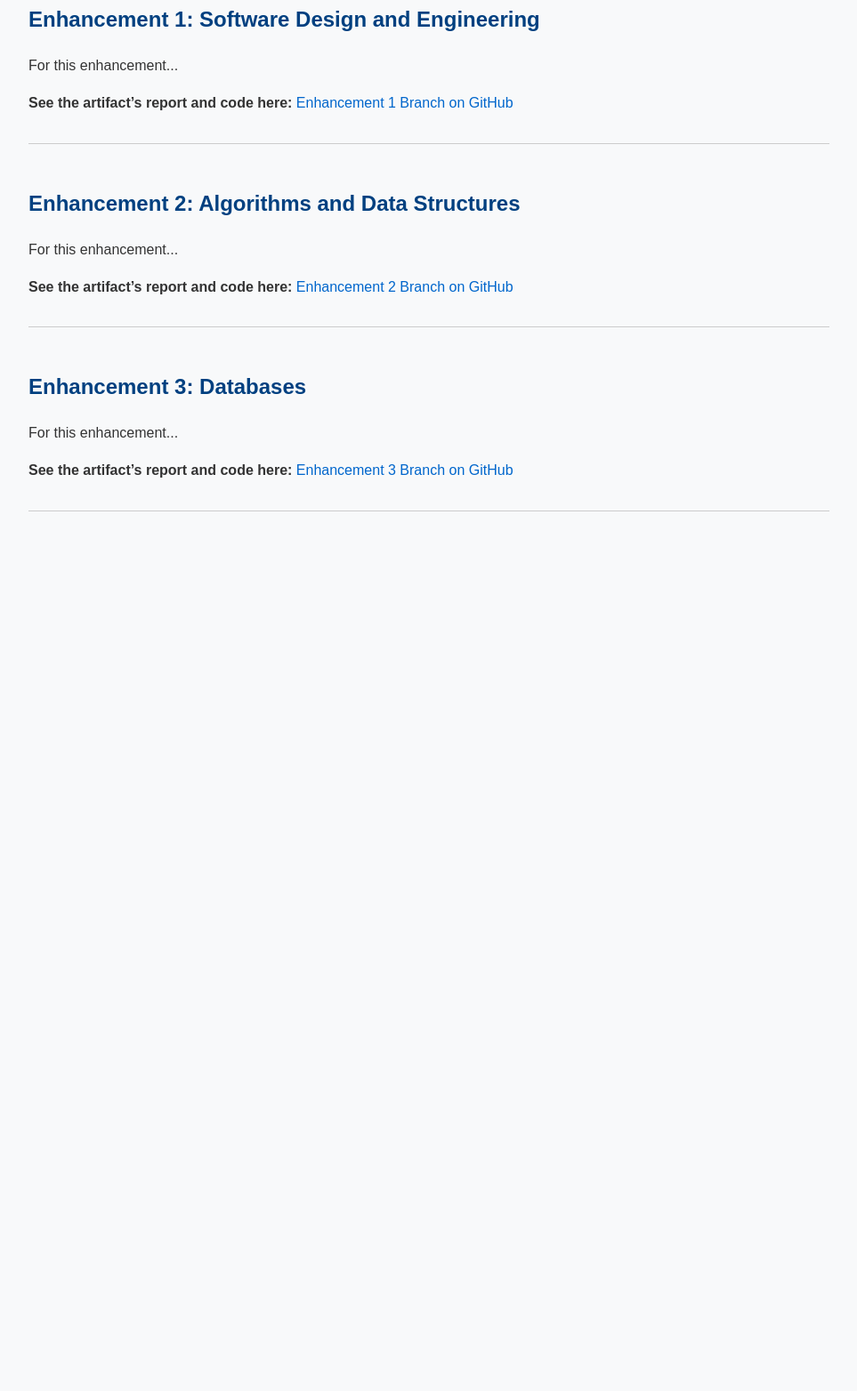
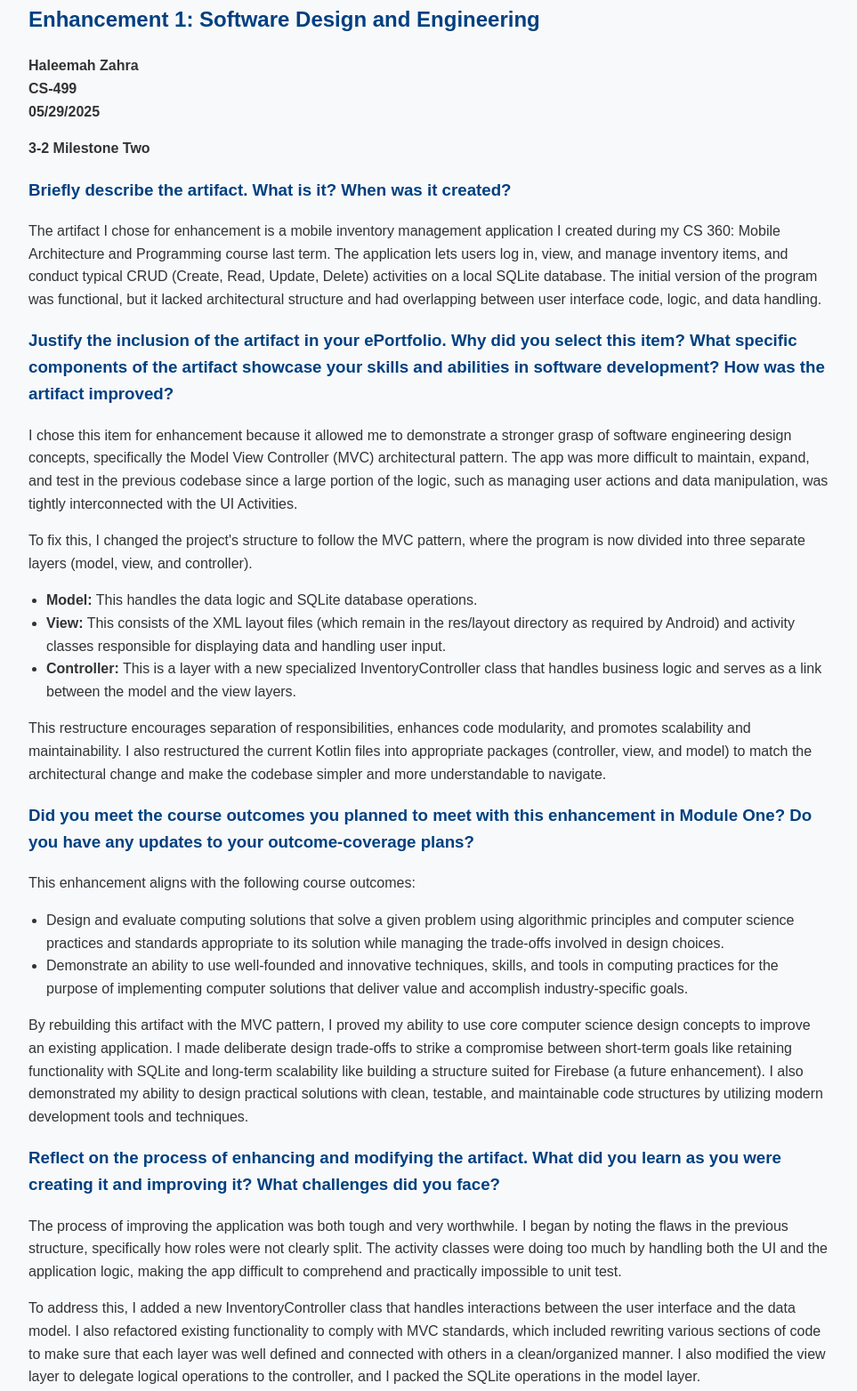
Before and after one commit to zhaleemah9/zhaleemah9.github.io, a plain HTML site: page index.html in a window 1280 px wide. Shown: the part 2319-3883 px from the top of the page at 89% size, without its empty margins (158-1121 px from the left). Before the commit the page ends 2974 px from the top, so only its background shows below. Drawn offline with Linux system fonts and the light colour scheme.

Commit message:
Update index.html

```diff
--- a/index.html
+++ b/index.html
@@ -72,11 +72,36 @@
 
   <section id="enhancement1">
     <h2>Enhancement 1: Software Design and Engineering</h2>
-    <p>
-      For this enhancement...
-    </p>
-    <p>
-      <strong>See the artifact’s report and code here:</strong>
+    <p><strong>Haleemah Zahra<br>CS-499<br>05/29/2025</strong></p>
+    <p><strong>3-2 Milestone Two</strong></p>
+    <h3>Briefly describe the artifact. What is it? When was it created?</h3>
+    <p>The artifact I chose for enhancement is a mobile inventory management application I created during my CS 360: Mobile Architecture and Programming course last term. The application lets users log in, view, and manage inventory items, and conduct typical CRUD (Create, Read, Update, Delete) activities on a local SQLite database. The initial version of the program was functional, but it lacked architectural structure and had overlapping between user interface code, logic, and data handling.</p>
+
+    <h3>Justify the inclusion of the artifact in your ePortfolio. Why did you select this item? What specific components of the artifact showcase your skills and abilities in software development? How was the artifact improved?</h3>
+    <p>I chose this item for enhancement because it allowed me to demonstrate a stronger grasp of software engineering design concepts, specifically the Model View Controller (MVC) architectural pattern. The app was more difficult to maintain, expand, and test in the previous codebase since a large portion of the logic, such as managing user actions and data manipulation, was tightly interconnected with the UI Activities.</p>
+    <p>To fix this, I changed the project's structure to follow the MVC pattern, where the program is now divided into three separate layers (model, view, and controller).</p>
+    <ul>
+      <li><strong>Model:</strong> This handles the data logic and SQLite database operations.</li>
+      <li><strong>View:</strong> This consists of the XML layout files (which remain in the res/layout directory as required by Android) and activity classes responsible for displaying data and handling user input.</li>
+      <li><strong>Controller:</strong> This is a layer with a new specialized InventoryController class that handles business logic and serves as a link between the model and the view layers.</li>
+    </ul>
+    <p>This restructure encourages separation of responsibilities, enhances code modularity, and promotes scalability and maintainability. I also restructured the current Kotlin files into appropriate packages (controller, view, and model) to match the architectural change and make the codebase simpler and more understandable to navigate.</p>
+
+    <h3>Did you meet the course outcomes you planned to meet with this enhancement in Module One? Do you have any updates to your outcome-coverage plans?</h3>
+    <p>This enhancement aligns with the following course outcomes:</p>
+    <ul>
+      <li>Design and evaluate computing solutions that solve a given problem using algorithmic principles and computer science practices and standards appropriate to its solution while managing the trade-offs involved in design choices.</li>
+      <li>Demonstrate an ability to use well-founded and innovative techniques, skills, and tools in computing practices for the purpose of implementing computer solutions that deliver value and accomplish industry-specific goals.</li>
+    </ul>
+    <p>By rebuilding this artifact with the MVC pattern, I proved my ability to use core computer science design concepts to improve an existing application. I made deliberate design trade-offs to strike a compromise between short-term goals like retaining functionality with SQLite and long-term scalability like building a structure suited for Firebase (a future enhancement). I also demonstrated my ability to design practical solutions with clean, testable, and maintainable code structures by utilizing modern development tools and techniques.</p>
+
+    <h3>Reflect on the process of enhancing and modifying the artifact. What did you learn as you were creating it and improving it? What challenges did you face?</h3>
+    <p>The process of improving the application was both tough and very worthwhile. I began by noting the flaws in the previous structure, specifically how roles were not clearly split. The activity classes were doing too much by handling both the UI and the application logic, making the app difficult to comprehend and practically impossible to unit test.</p>
+    <p>To address this, I added a new InventoryController class that handles interactions between the user interface and the data model. I also refactored existing functionality to comply with MVC standards, which included rewriting various sections of code to make sure that each layer was well defined and connected with others in a clean/organized manner. I also modified the view layer to delegate logical operations to the controller, and I packed the SQLite operations in the model layer.</p>
+    <p>One of the most difficult aspects of this development for me was rearranging the codebase while avoiding bugs. Since Android apps are tightly coupled between UI and functionality, getting rid of this dependency to make sure I had a clean design required a lot of meticulous planning. I needed to make sure that each layer communicated effectively (especially between the controller and the model) without breaking encapsulation.</p>
+    <p>My understanding of architectural design patterns in mobile development has grown as a result of this enhancement. I discovered that even a small project could benefit tremendously from following MVC principles. It also reaffirmed how important modular code is for maintainability and for making future improvements, like integrating Firebase later on, much simpler. Overall, by utilizing industry standard best practices, I definitely obtained practical skills in refactoring code, restructuring Kotlin files based on their purposes, and enhancing a mobile application's overall structure.</p>
+
+    <p><strong>See the artifact’s report and code here:</strong>
       <a href="https://github.com/zhaleemah9/zhaleemah9.github.io/tree/Enhancement-1" target="_blank">
         Enhancement 1 Branch on GitHub
       </a>
```
